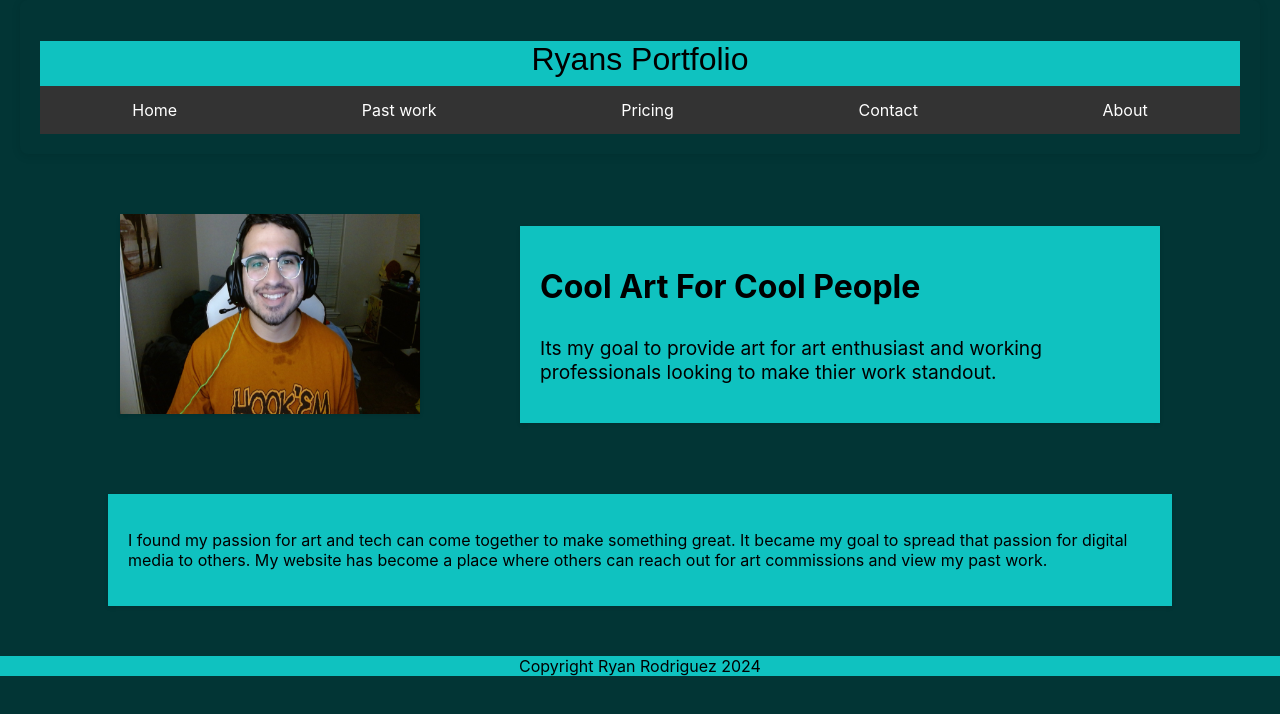
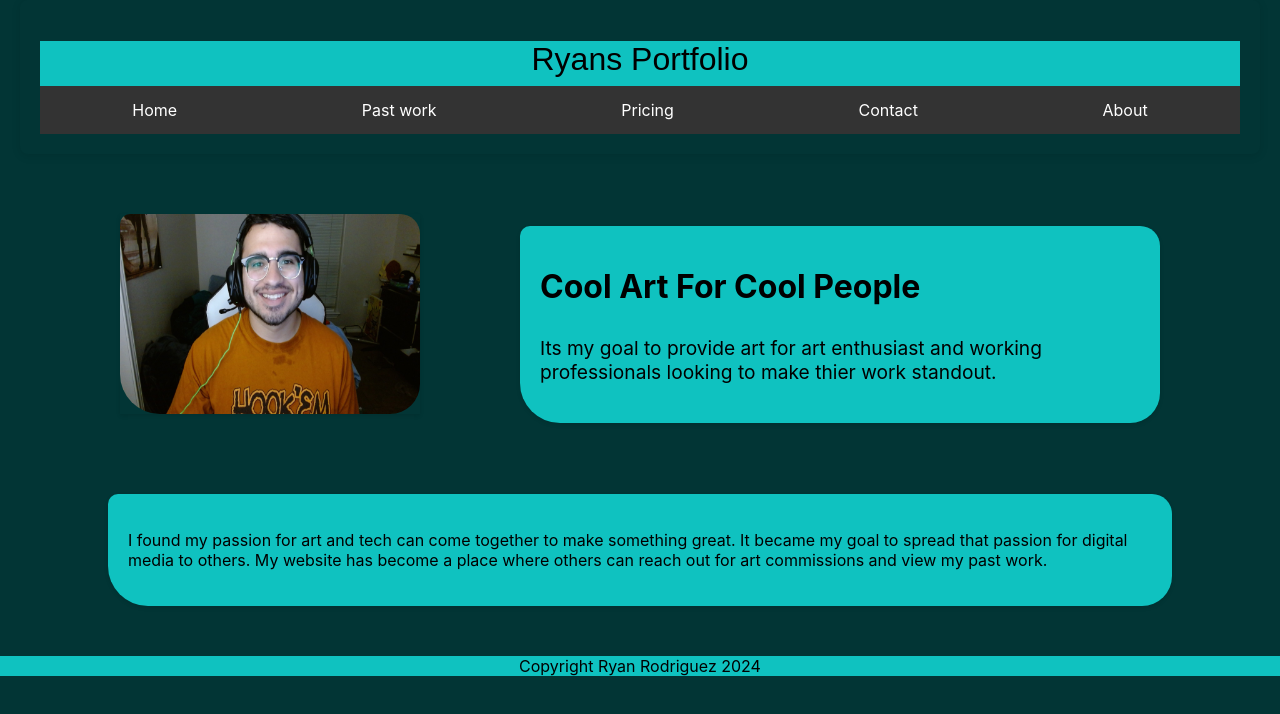
Before and after one commit to RyanR-cyber/finalwebsite, a plain HTML site: page about.html in a window 1280 px wide. Drawn offline with Linux system fonts and the light colour scheme; a web font is replaced by a local one.

Commit message:
initlize

```diff
--- a/aboutstyle.css
+++ b/aboutstyle.css
@@ -22,6 +22,7 @@
 .flex-box.picture img {
   width: 300px; /* Adjust size of the image */
   height: 200px;
+	border-radius: 10px 20px 30px 40px;
 }
 
 /* Second Flexbox: Box for text content */
@@ -34,6 +35,7 @@
 	background: #0FC2C0;
 	margin-left: 100px;
 		 box-shadow: 0 2px 4px rgba(0, 0, 0, 0.1);
+	border-radius: 10px 20px 30px 40px;
 }
 
 .flex-box.content h1 {
@@ -57,6 +59,7 @@
 	margin-right: auto;
 	margin-left: auto;
  box-shadow: 0 2px 4px rgba(0, 0, 0, 0.1);
+	border-radius: 10px 20px 30px 40px;
 }
 
 .flex-box.footer p {
```
